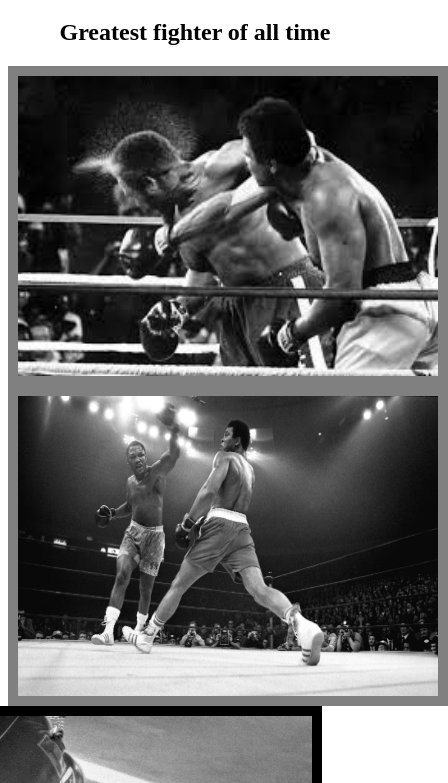
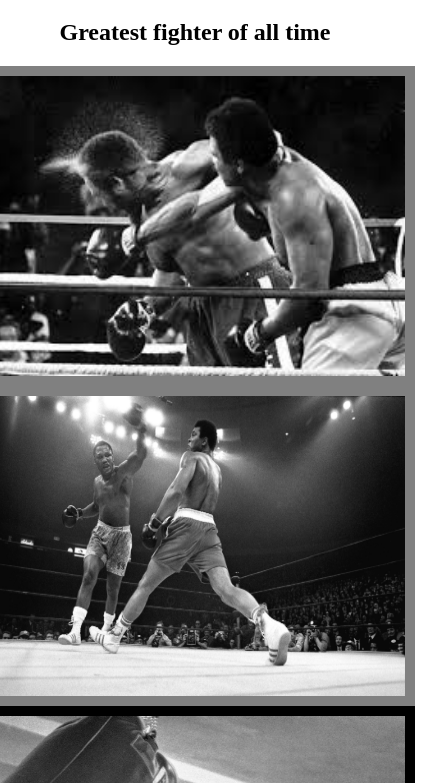
Before and after one commit to martingot2002/mohammed-ali-tribute-page, a plain HTML site: page index.html in a window 390 px wide. Shown: the part 61-844 px from the top of the page, 448 px wide, since content can reach past the window. Drawn offline with Linux system fonts and the light colour scheme.

Commit message:
removed media files affecting size

```diff
--- a/css/tribute.css
+++ b/css/tribute.css
@@ -72,16 +72,3 @@
 		text-decoration:underline;
 
 		}
-
-
-
-		@media screen and (max-width: 800px)
-		{
-		 .container1{
-			flex:50%;
-			max-width:50%;}
-
-		 .container2{
-			flex:100%;
-			max-width:100%;}
-		}
```
